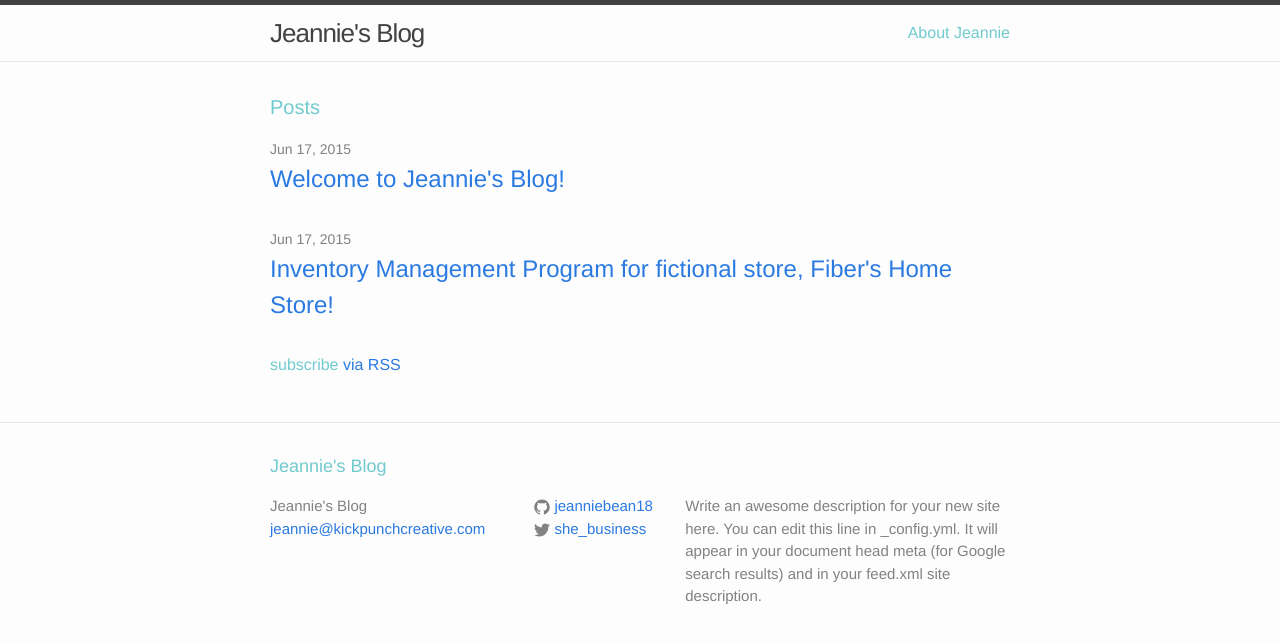
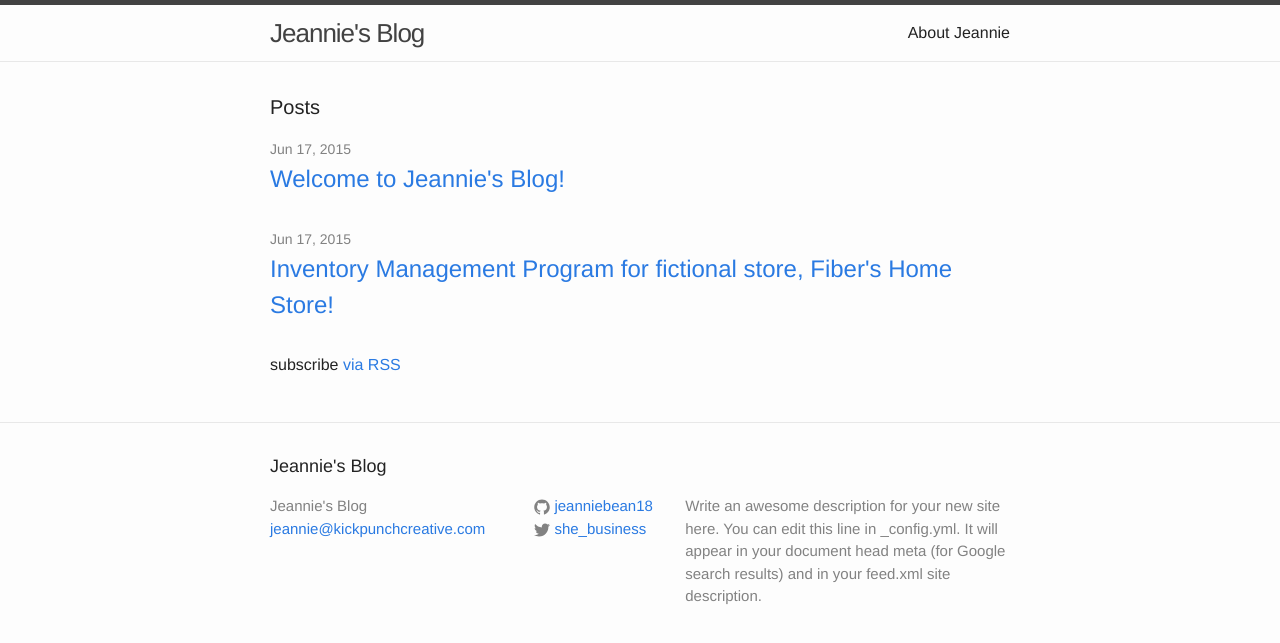
Before and after one commit to Jeanniebean18/Jeanniebean18, a Jekyll site: the page built from index.html, in a window 1280 px wide. Shown: the top 643 px of the page. Built offline with Jekyll 4.4.1, drawn with Linux system fonts in a browser that asks for light colours; Markdown is read by kramdown in place of the engine named in the settings.

Commit message:
editing css

```diff
--- a/css/main.scss
+++ b/css/main.scss
@@ -13,7 +13,7 @@ $base-line-height: 1.5;
 
 $spacing-unit:     30px;
 
-$text-color:       #70CACE;
+$text-color:       #232323;
 $background-color: #fdfdfd;
 $brand-color:      #2a7ae2;
 
```
